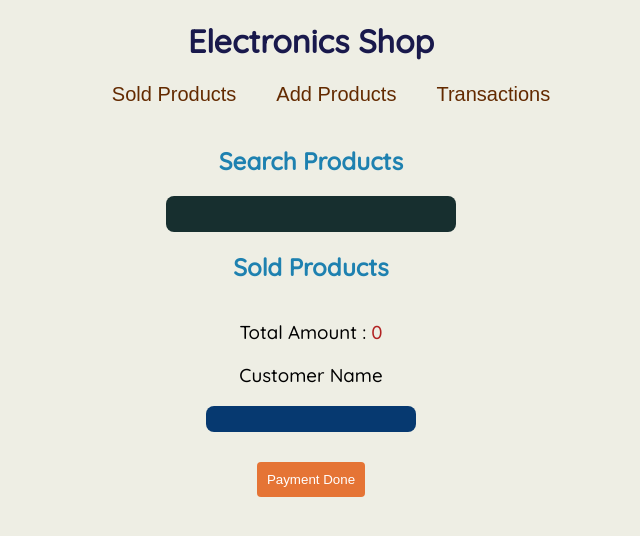
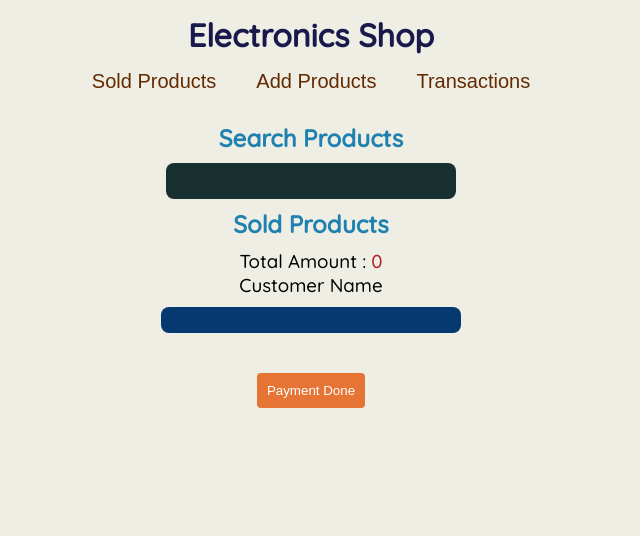
Before and after one commit to Gurjantrandahwa/Billing-React-App, a React (Create React App) app: page /SoldProducts in a window 1280 px wide. Shown: the top 536 px of the page, without its empty margins (329-969 px from the left). Built offline with nearby package versions, Linux system fonts and the light colour scheme.

Commit message:
Billing-app-implemented

```diff
--- a/src/App.css
+++ b/src/App.css
@@ -12,12 +12,14 @@ h1 {
     font-family: 'Quicksand', sans-serif;
     color: #19194C;
     text-align: center;
+    margin: 15px;
 }
 
 h2 {
     font-family: 'Quicksand', sans-serif;
     color: #1e81b0;
     text-align: center;
+    margin: 10px;
 }
 
 h3 {
@@ -54,8 +56,8 @@ h4 {
     background-color: #063970;
     color: white;
     font-family: 'Quicksand', sans-serif;
-    width: 200px;
-    margin: auto;
+    width: 300px;
+    margin: 10px auto;
     display: flex;
     justify-content: center;
 
@@ -65,7 +67,7 @@ h4 {
     width: 30px;
     border: none;
     outline: none;
-    margin: 5px;
+    margin: 10px;
 }
 
 ul {
--- a/src/App.js
+++ b/src/App.js
@@ -11,6 +11,8 @@ function App() {
 
         <div>
             <h1>Electronics Shop</h1>
+
+
             <nav>
                 <ul>
                     <li><Link to="/SoldProducts">Sold Products</Link></li>
@@ -20,7 +22,8 @@ function App() {
             </nav>
         </div>
         <Routes>
-            <Route path={"SoldProducts"} element={<SoldProducts transaction={transaction} setTransaction={setTransaction} />}/>
+            <Route path={"SoldProducts"}
+                   element={<SoldProducts transaction={transaction} setTransaction={setTransaction}/>}/>
             <Route path={"Transactions"} element={<Transactions transaction={transaction}/>}/>
             <Route path={"AddProducts"} element={<AddProducts/>}/>
 
--- a/src/index.css
+++ b/src/index.css
@@ -1,3 +1,8 @@
+*{
+    padding: 0;
+    margin: 0;
+    box-sizing: border-box;
+}
 body {
     margin: 0;
     font-family: -apple-system, BlinkMacSystemFont, 'Segoe UI', 'Roboto', 'Oxygen',
--- a/src/index.js
+++ b/src/index.js
@@ -2,7 +2,6 @@ import React from 'react';
 import ReactDOM from 'react-dom/client';
 import './index.css';
 import App from './App';
-import reportWebVitals from './reportWebVitals';
 
 const root = ReactDOM.createRoot(document.getElementById('root'));
 root.render(
@@ -10,8 +9,3 @@ root.render(
         <App/>
     </React.StrictMode>
 );
-
-// If you want to start measuring performance in your app, pass a function
-// to log results (for example: reportWebVitals(console.log))
-// or send to an analytics endpoint. Learn more: https://bit.ly/CRA-vitals
-reportWebVitals();
--- a/src/reportWebVitals.js
+++ /dev/null
@@ -1,13 +0,0 @@
-const reportWebVitals = onPerfEntry => {
-    if (onPerfEntry && onPerfEntry instanceof Function) {
-        import('web-vitals').then(({getCLS, getFID, getFCP, getLCP, getTTFB}) => {
-            getCLS(onPerfEntry);
-            getFID(onPerfEntry);
-            getFCP(onPerfEntry);
-            getLCP(onPerfEntry);
-            getTTFB(onPerfEntry);
-        });
-    }
-};
-
-export default reportWebVitals;
```
